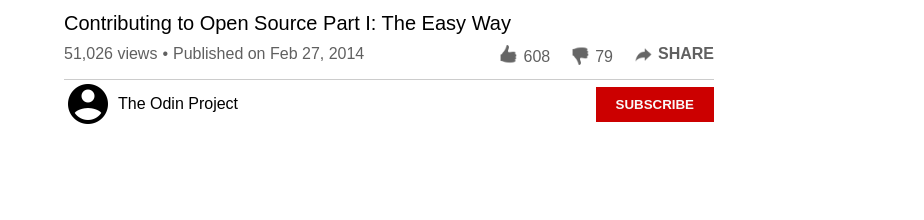
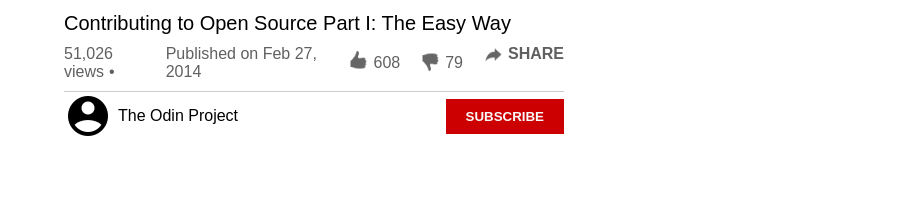
Before and after one commit to rkyankya/micro_Embending-Images, a plain HTML site: page index.html in a window 1280 px wide. Shown: the part 533-753 px from the top of the page, 0-924 px from the left. Drawn offline with Linux system fonts and the light colour scheme.

Commit message:
CSS update

```diff
--- a/styles.css
+++ b/styles.css
@@ -123,7 +123,7 @@ nav .container {
 
 .video-info {
     margin-top: 15px;
-    margin-right: 150px:
+    margin-right: 150px;
 }
 
 .top-info {
```
